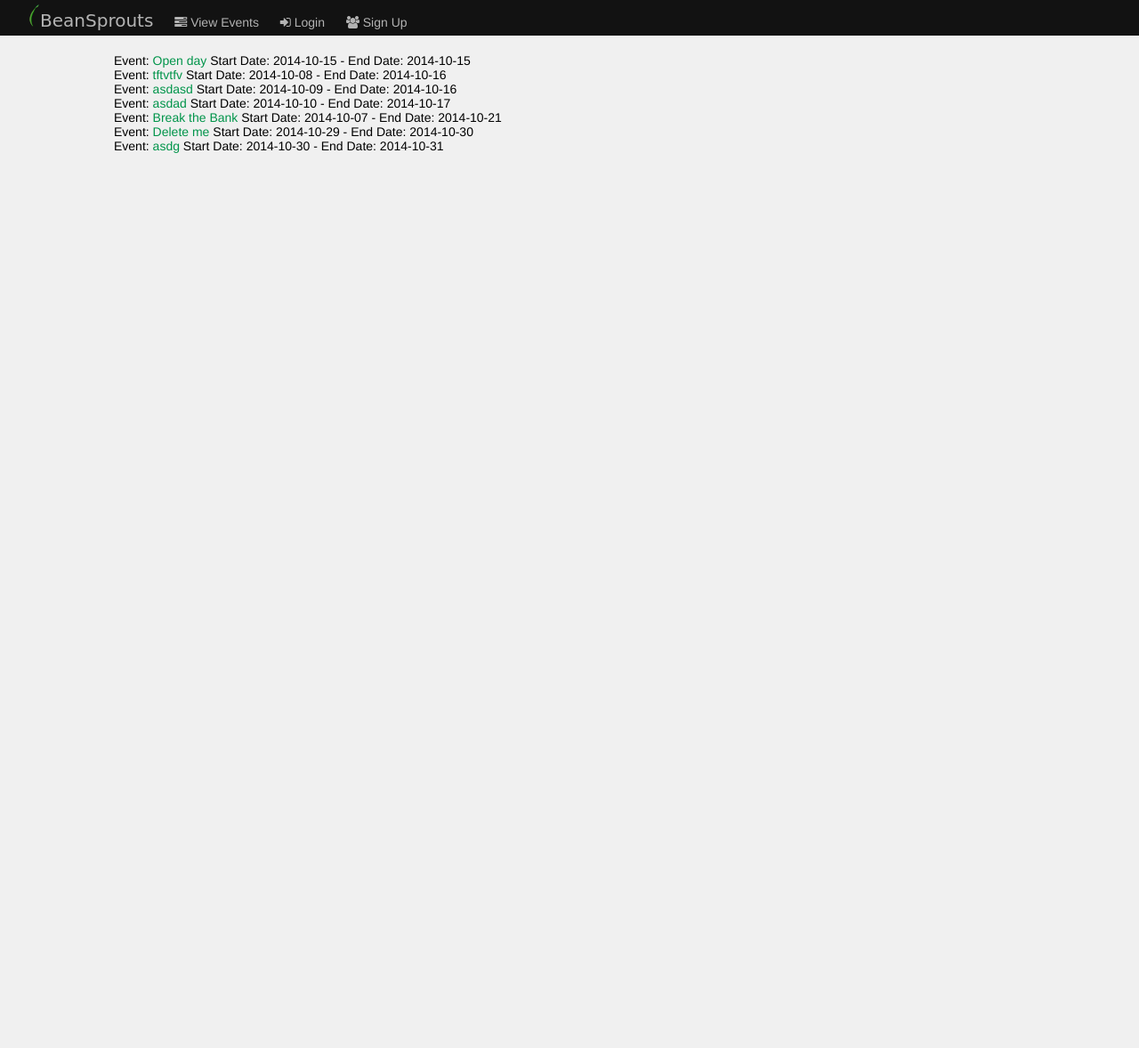
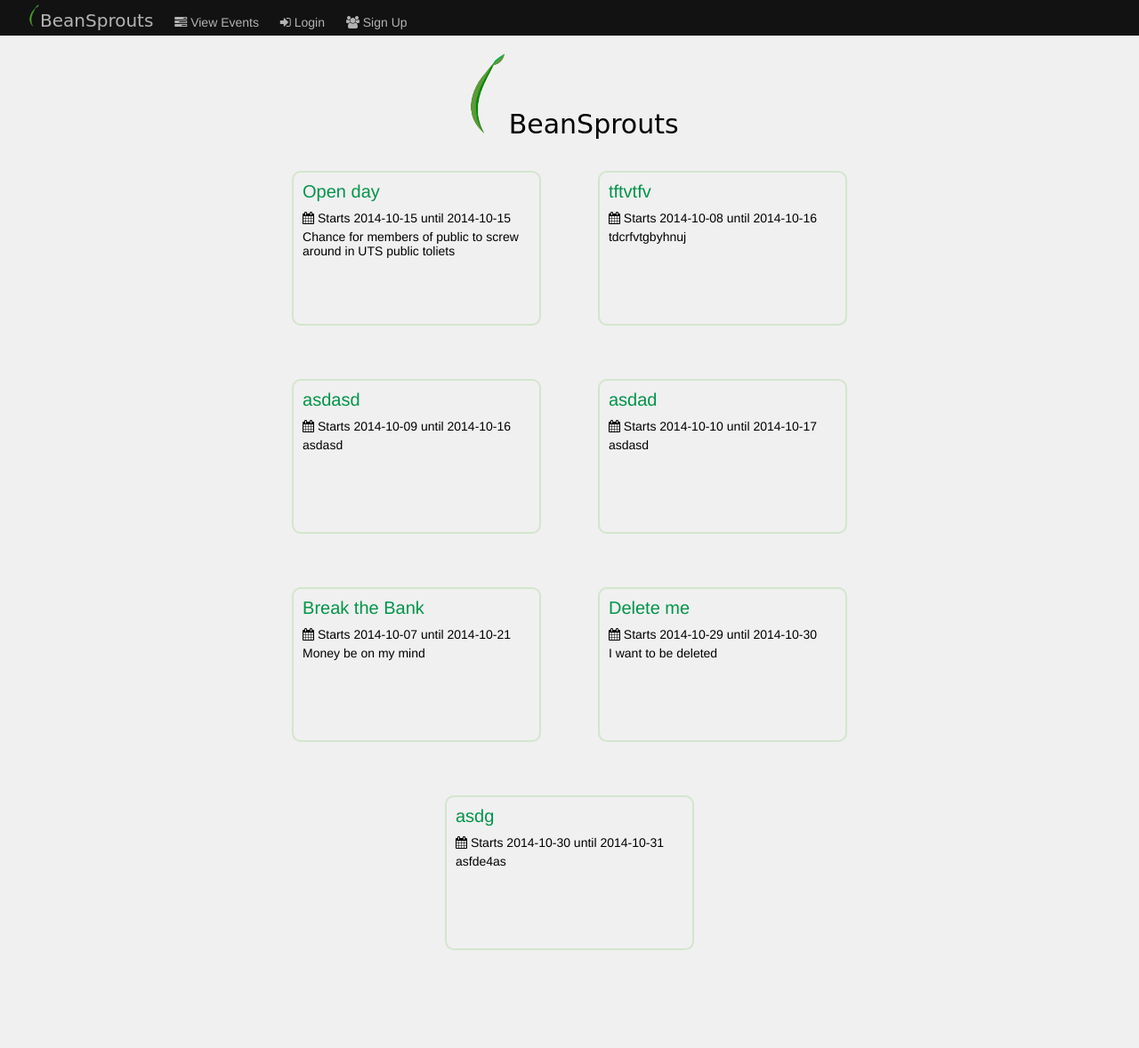
Before and after one commit to SerriLaw/SDP-TeamHD, a PHP site: page /home in a window 1280 px wide. Shown: the whole page at 89% size. Before the commit the page ends 172 px from the top, so only its background shows below. Run offline with PHP 8.4, Linux system fonts and the light colour scheme; data comes from the database, SQL or seed files in the repository; some libraries are stand-ins or nearby versions; some web fonts are replaced.

Commit message:
Home pg styling

```diff
--- a/view/css/main.scss
+++ b/view/css/main.scss
@@ -17,6 +17,7 @@ $body-size: 14px;
 $h2-size: 20px;
 
 $break-sml: 640px;
+$break-med: 1100px;
 
 body {
 	background-color: $lt-grey;
@@ -84,6 +85,69 @@ body {
 			width: 100%;
 		}
 	}
+	.event-block-stream {
+
+		text-align: center;
+
+		.event-block {
+			border: 2px solid;
+			border-radius: 10px;
+			border-color: rgba(96, 186, 64, 0.2);
+
+
+			margin: 30px;
+			max-width: 400px;
+			width: 25%;
+			min-height: 150px;
+			max-height: 400px;
+			display: inline-block;
+			vertical-align: top;
+			text-align: left;
+
+			padding: 10px;
+
+			.event-block-desc, .event-block-date {
+				color: $text-color;
+			}
+
+			.event-block-name {
+				font-size: $h2-size;
+				margin: 0 0 10px 0;
+			}
+
+			.event-block-date {
+				margin: 0 0 5px 0;
+			}
+
+			&:hover {
+				border-color: rgba(96, 186, 64, 0.4);
+				background-color: #F6F6F6;
+
+				.event-block-name, .event-block-desc, .event-block-date {
+					color: $base-green;
+				}
+
+
+			}
+
+			@media screen and (max-width: $break-med) {
+				margin: 15px;
+				width: 90%;
+				max-width: 500px;
+				min-height: 100px;
+
+			}
+
+			@media screen and (max-width: $break-sml) {
+				max-width: 600px;
+				width: 90%;
+				margin: 10px auto;
+				min-height: 100px;
+				padding: 15px;
+			}
+		}
+	}
+
 
 	.heroname {
 		font-size: $h2-size;
--- a/view/home.php
+++ b/view/home.php
@@ -4,27 +4,30 @@
 		<title>BeanSprouts</title>
 		<link href='http://fonts.googleapis.com/css?family=Patrick+Hand+SC' rel='stylesheet' type='text/css'>
 		<link href="//maxcdn.bootstrapcdn.com/font-awesome/4.2.0/css/font-awesome.min.css" rel="stylesheet">
+		<link rel="icon" type="image/png" href="view/img/icon.png">
 		<link rel="stylesheet" type="text/css" href="view/css/main.min.css">
 		<script src="view/js/jquery-1.11.1.min.js"></script>
 		<script src="view/js/script.js"></script>
-
-		</script>
 	</head>
 	<body>
         <?php include('menu.php');?>
 		<div id="wrap">
-        <?php while($row = $q->fetch()){ if($row['isActive'] > 0){ ?>
 
+			<div id="hero"><img src="view/img/icon.png" alt="BeanSprouts" id="bigbean"><span id="bigbeantext">BeanSprouts</span></div>
 
-	        <div class="event-block">
-		        Event: <a href="viewEvent.php?id=<?php echo($row['eventID']); ?>"><?php echo($row['name']); ?></a>
-		        Start Date: <?php echo($row['startDate']); ?> - End Date: <?php echo($row['endDate']); ?>
-	    	</div>
+			<div class="event-block-stream">
+			<?php while($row = $q->fetch()){ if($row['isActive'] > 0){ ?>
+		        <div class="event-block">
+    		        <a href="viewEvent.php?id=<?php echo($row['eventID']); ?>">
+    		        <div class="event-block-name"><?php echo($row['name']); ?></div>
+    		        <div class="event-block-date"><i class="fa fa-calendar"></i> Starts <span class="format-date"><?php echo($row['startDate']); ?></span> until <?php echo($row['endDate']); ?></div>
+    		        <div class="event-block-desc"><?php echo($row['description']); ?></div>
+    		        </a>
+        	    </div>
+        	<?php } }?>
 
+		    </div>
+	    </div>
+	</body>
 
-	        <?php } }?>
-
-	    </div>
-
-	</body>
 </html>
```
Also changed, not shown: view/css/main.css (+40 -0 lines), view/css/main.min.css.
